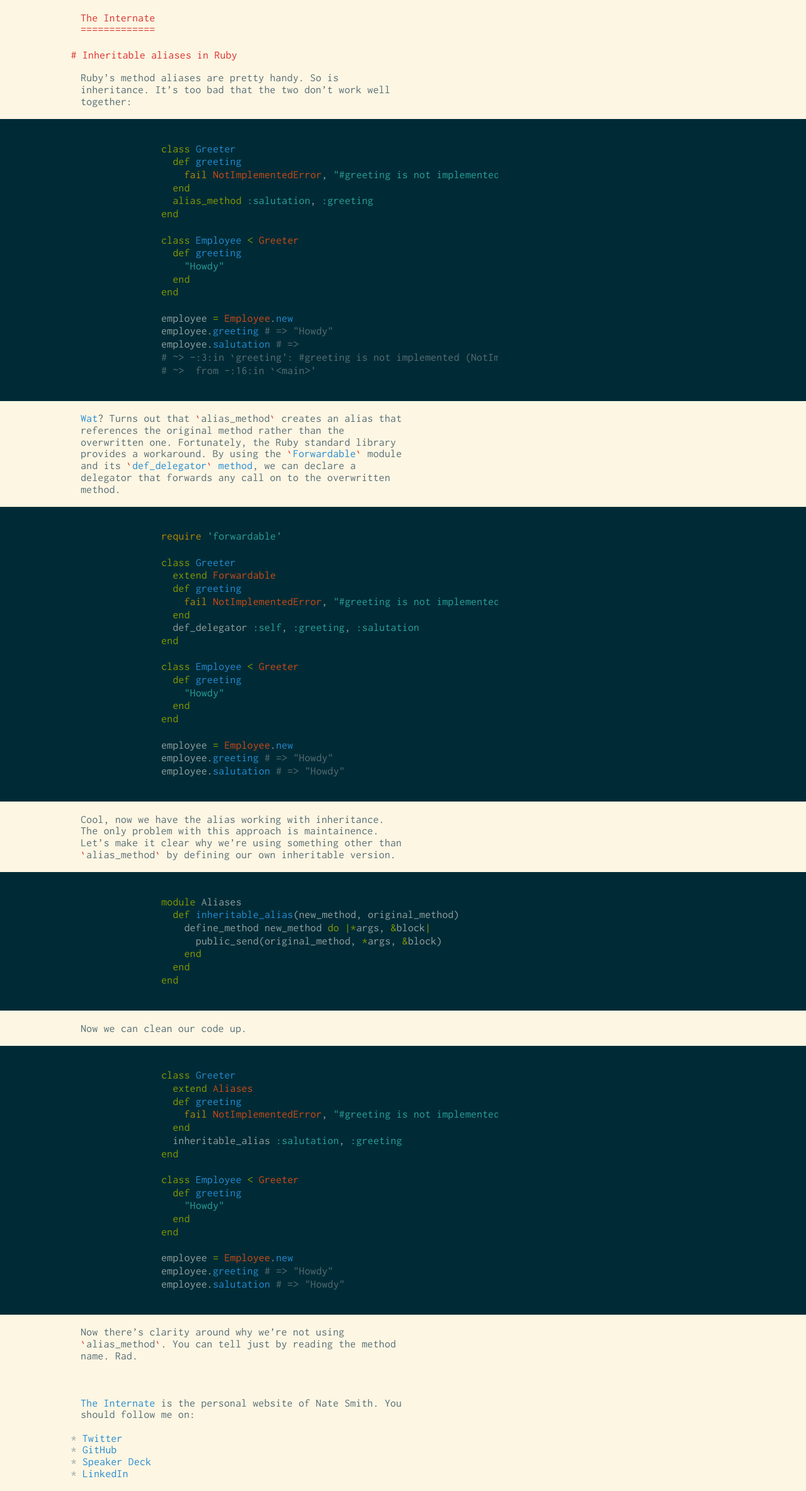
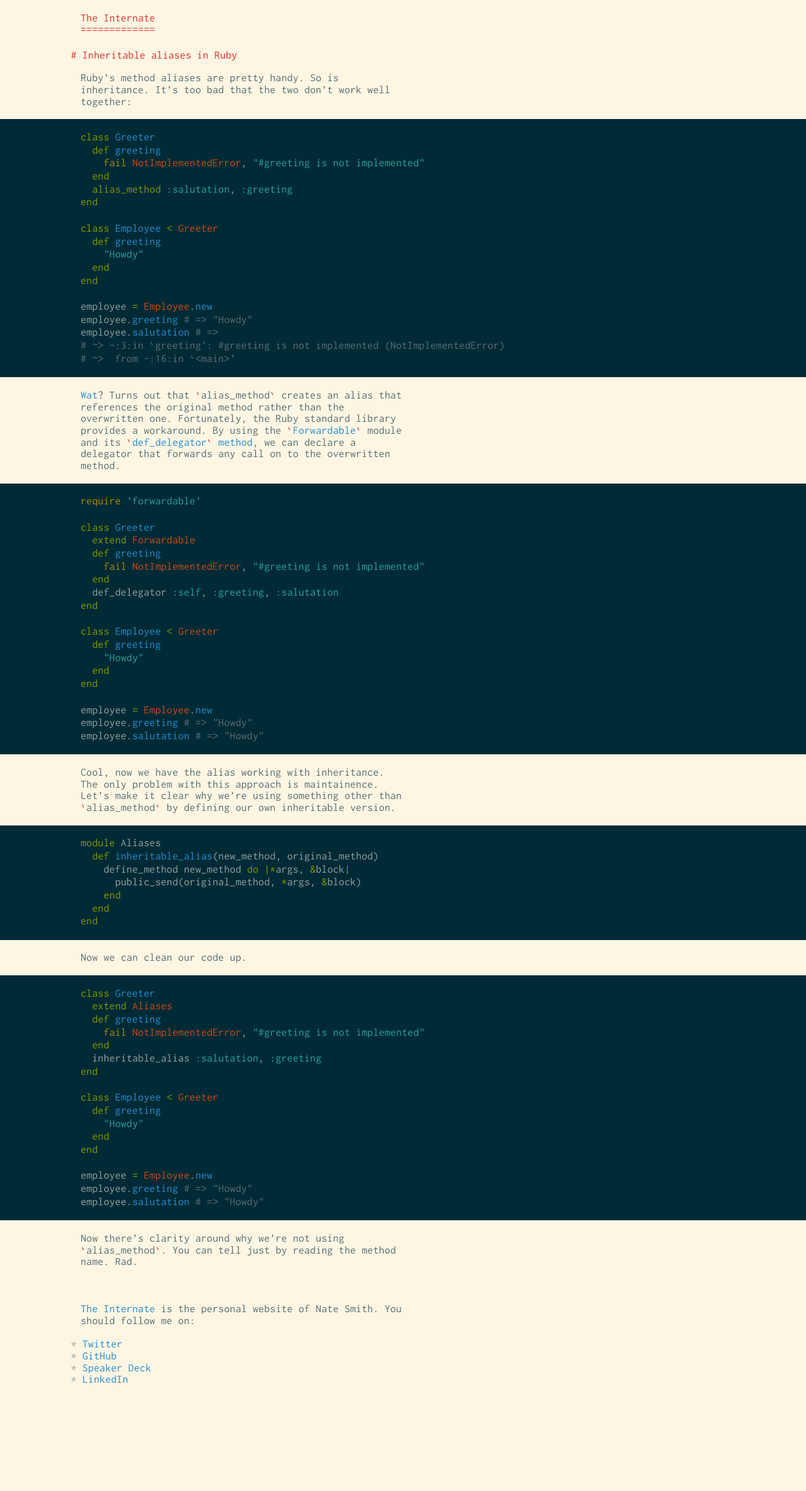
Before and after one commit to nwjsmith/nwjsmith.github.io, a Jekyll site: the page built from _posts/2014-02-14-inheritable-aliases-in-ruby.md, in a window 1280 px wide. Shown: the whole page at 63% size. Built offline with Jekyll 4.4.1, drawn with Linux system fonts in a browser that asks for light colours; Markdown is read by kramdown in place of the engine named in the settings; after the commit the page ends 2219 px from its top, so only the background shows below that.

Commit message:
Update to latest GH pages

````diff
--- a/_config.yml
+++ b/_config.yml
@@ -1,6 +1,6 @@
 author: Nate Smith
-highlighter: pygments
-markdown: redcarpet
+highlighter: rouge
+markdown: kramdown
 sass:
   style: compressed
 title: The Internate
--- a/_posts/2014-02-14-inheritable-aliases-in-ruby.md
+++ b/_posts/2014-02-14-inheritable-aliases-in-ruby.md
@@ -6,7 +6,7 @@
 
 Ruby's method aliases are pretty handy. So is inheritance. It's too bad that the two don't work well together:
 
-``` ruby
+{% highlight ruby %}
 class Greeter
   def greeting
     fail NotImplementedError, "#greeting is not implemented"
@@ -25,11 +25,11 @@
 employee.salutation # =>
 # ~> -:3:in `greeting': #greeting is not implemented (NotImplementedError)
 # ~>  from -:16:in `<main>'
-```
+{% endhighlight %}
 
 [Wat](https://www.destroyallsoftware.com/talks/wat)? Turns out that `alias_method` creates an alias that references the original method rather than the overwritten one. Fortunately, the Ruby standard library provides a workaround. By using the [`Forwardable`](http://www.ruby-doc.org/stdlib-2.1.0/libdoc/forwardable/rdoc/Forwardable.html) module and its [`def_delegator` method](http://www.ruby-doc.org/stdlib-2.1.0/libdoc/forwardable/rdoc/Forwardable.html#method-i-def_delegator), we can declare a delegator that forwards any call on to the overwritten method.
 
-``` ruby
+{% highlight ruby %}
 require 'forwardable'
 
 class Greeter
@@ -49,11 +49,11 @@
 employee = Employee.new
 employee.greeting # => "Howdy"
 employee.salutation # => "Howdy"
-```
+{% endhighlight %}
 
 Cool, now we have the alias working with inheritance. The only problem with this approach is maintainence. Let's make it clear why we're using something other than `alias_method` by defining our own inheritable version.
 
-``` ruby
+{% highlight ruby %}
 module Aliases
   def inheritable_alias(new_method, original_method)
     define_method new_method do |*args, &block|
@@ -61,11 +61,11 @@
     end
   end
 end
-```
+{% endhighlight %}
 
 Now we can clean our code up.
 
-``` ruby
+{% highlight ruby %}
 class Greeter
   extend Aliases
   def greeting
@@ -83,6 +83,6 @@
 employee = Employee.new
 employee.greeting # => "Howdy"
 employee.salutation # => "Howdy"
-```
+{% endhighlight %}
 
 Now there's clarity around why we're not using `alias_method`. You can tell just by reading the method name. Rad.
````
Also changed, not shown: Gemfile.lock.
